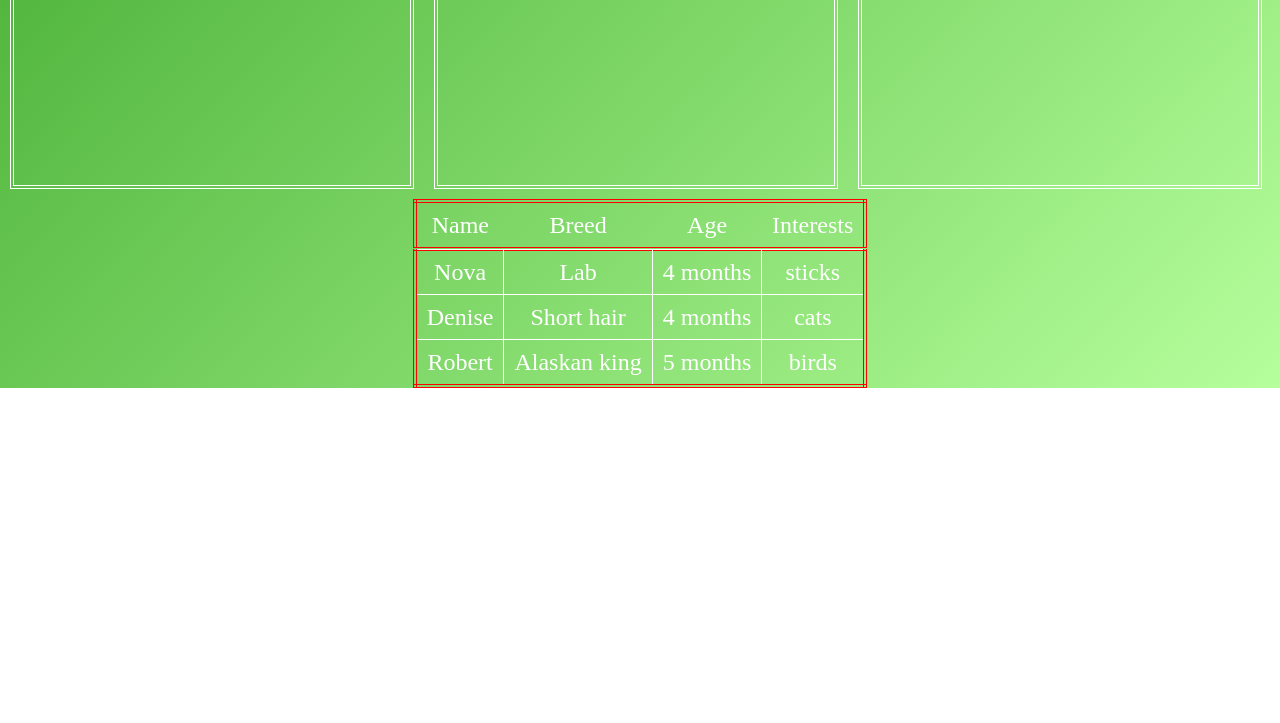
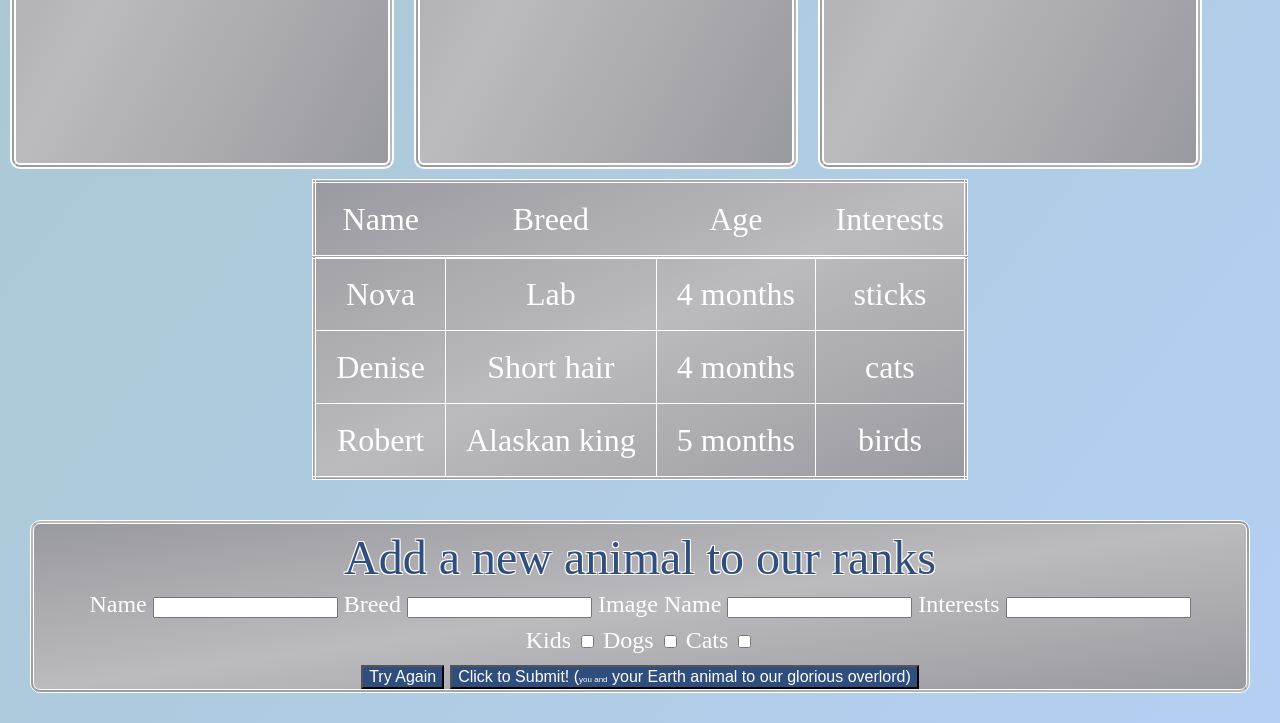
Before and after one commit to TheAgileMCB/pet-adoption, a plain HTML site: page index.html in a window 1280 px wide. Shown: the part 923-1646 px from the top of the page. Before the commit the page ends 1311 px from the top, so only its background shows below. Drawn offline with Linux system fonts and the light colour scheme.

Commit message:
added serious form work

```diff
--- a/css/style.css
+++ b/css/style.css
@@ -1,5 +1,8 @@
+* {
+  box-sizing: border-box;
+}
 body {
-  background: linear-gradient(to bottom right, rgba(29, 144,12,1), rgba(133, 255, 90, .6));
+  background: linear-gradient(to bottom right, rgb(166, 198, 199), rgba(166, 199, 241, 0.849));
   color: #FFFFFF;
   font-size: 1.5em;
   text-align: center;
@@ -8,7 +11,7 @@ body {
 h1, h2 {
   font-size: 5em;
   text-align: center;
-  color: red;
+  color: rgb(47, 78, 126);
   text-shadow:
 		-1px -1px 0 #FFFFFF,
 		1px -1px 0 #FFFFFF,
@@ -33,7 +36,9 @@ article {
   float:left;
   width: 30%;
   height: 700px;
-  border: double 4px white;
+  border: double 6px white;
+  border-radius: 10px;
+  background: linear-gradient(to bottom right, rgb(153, 153, 160), rgb(187, 187, 190), rgb(153, 153, 160));
   margin: 10px;
   padding: 6px;
 }
@@ -47,16 +52,54 @@ li {
 }
 
 table {
-  border: 4px double red;
+  border: 4px double white;
   text-align: center;
-  margin: 0 auto;
+  margin: 40px auto 40px;
+  background: linear-gradient(to bottom right, rgb(153, 153, 160), rgb(187, 187, 190), rgb(153, 153, 160));
+  font-size: 2rem;
+}
 
+th {
+  border-bottom: 4px double white;
+  padding: 20px;
 }
-th {
-  border-bottom: 4px double red;
-  padding: 10px;
-}
+
 td {
   border: 1px solid white;
-  padding: 10px;
+  padding: 20px;
 }
+
+form {
+  background: linear-gradient(to bottom right, rgb(153, 153, 160), rgb(187, 187, 190), rgb(153, 153, 160));
+  font-size: 1.5rem;
+  border: 4px double white;
+  margin: 30px;
+  border-radius: 10px;
+}
+
+legend {
+  font-size: 2em;
+  text-align: center;
+  color: rgb(47, 78, 126);
+  margin-bottom: 10px;
+  text-shadow:
+		-1px -1px 0 #FFFFFF,
+		1px -1px 0 #FFFFFF,
+		-1px 1px 0 #FFFFFF,
+		1px 1px 0 #FFFFFF
+}
+
+form fieldset {
+  display: block;
+  margin: 10px;
+}
+
+button {
+  color: #fff;
+  background-color: rgb(47, 78, 126);
+  font-size: 1rem;
+}
+
+form span {
+  font-size: .5rem;
+}
--- a/index.html
+++ b/index.html
@@ -1,5 +1,6 @@
 <!DOCTYPE html>
 <html lang="en-us">
+
 <head>
   <meta charset="UTF-8">
   <meta name="viewport" content="width=device-width, initial-scale=1.0">
@@ -8,6 +9,7 @@
   <link rel="stylesheet" href="css/style.css">
 
 </head>
+
 <body>
   <header>
     <h1>Interplanetary Humanitarian</h1>
@@ -35,10 +37,38 @@
 
     </table>
 
+    <form id='new-pets'>
+      <fieldset>
+        <legend>Add a new animal to our ranks</legend>
+        <label for="name">Name</label>
+        <input id="name" type="text" required />
+        <label for="breed">Breed</label>
+        <input id="breed" type="text" required />
+        <label for="imageName">Image Name</label>
+        <input id="imageName" type="text" required />
+        <label for="interests">Interests</label>
+        <input id="interests" type="text" required />
+      </fieldset>
+
+      <fieldset>
+        <label>Kids</label>
+        <input id="kids" name="isGoodWithKids" type="checkbox" />
+        <label>Dogs</label>
+        <input id="kids" name="isGoodWithDogs" type="checkbox" />
+        <label>Cats</label>
+        <input id="kids" name="isGoodWithCats" type="checkbox" />
+      </fieldset>
+
+      <button type="reset" value="Reset">Try Again</button>
+
+      <button>Click to Submit! (<span>you and</span> your Earth animal to our glorious overlord)</button>
+    </form>
+
   </main>
   <footer>
 
   </footer>
   <script src="js/app.js"></script>
 </body>
+
 </html>
--- a/js/app.js
+++ b/js/app.js
@@ -26,8 +26,10 @@ function Pet(name, breed, imageName, interests, isGoodWithKids, isGoodWithDogs,
   this.isGoodWithKids = isGoodWithKids;
   this.isGoodWithDogs = isGoodWithDogs;
   this.isGoodWithCats = isGoodWithCats;
+  Pet.allPets.push(this);
 }
 
+Pet.allPets = [];
 // Pet.prototype.functionName = function(parameter1, parameter2, parameter3, etc.)
 // now, any pet created within Pet constructor will be able to call this method
 Pet.prototype.setAge = function() {
@@ -118,52 +120,37 @@ for(let i = 0 ; i < adoptPet.length; i++){
   adoptPet[i].render();
 }
 
-// function randomAge(min, max) {
-//   return Math.floor(Math.random()* (max-min+1)+min);
-// }
 
-// petOne.isFixed = true;
-// petTwo.isFixed = true;
+//take in an event parameter so that we can prevent the default
+function handleFormSubmitted(event){
+  event.preventDefault();
+  console.log(event);
+  var nameInput = document.getElementById('name');
+  var nameValue = nameInput['value'];
+  var breedInput = document.getElementById('breed');
+  var breedValue = breedInput['value'];
+  var imageInput = document.getElementById('imageName');
+  var imageValue = imageInput.value;
+  var interestsInput = document.getElementById('interests');
+  var interestsValue = interestsInput.value;
 
+  var isGoodWithKids = event.target.isGoodWithKids.checked;
+  var isGoodWithDogs = event.target.isGoodWithDogs.checked;
+  var isGoodWithCats = event.target.isGoodWithCats.checked;
 
-// create a DOM element and render it in HTML
+  var newPet = new Pet(nameValue, breedValue, imageValue, interestsValue, isGoodWithKids, isGoodWithDogs, isGoodWithCats);
 
-// create a new element the parent of the child element that we will create to render the pet article in the HTML
+  newPet.setAge();
+  newPet.getInterests();
+  newPet.render();
+}
 
-// var parentElement = document.getElementById('kitten-profiles');
+//Set up the event listener to listen to the submit event
+// 1. which element do we need
+var formElement = document.getElementById('new-pets');
+form.reset();
 
-// // Create article
-// var article = document.createElement('article');
-// console.log(article);
-// parentElement.appendChild(article);
+// 2. which event am I listening for?
 
-// // // Create h2
-// var h2 = document.createElement('h2');
-// h2.textContent = 'Please, adopt me! I\'m' + petOne.name;
-// article.appendChild(h2);
-
-// // // create <p>
-// var petParagraph = document.createElement('p');
-// petParagraph.textContent = 'Cats are adorable, and this cat is ' + petOne.age + ' old';
-// article.appendChild(petParagraph);
-
-// // // create a <ul>
-// var petUl = document.createElement('ul');
-// article.appendChild(petUl);
-
-// for (var i = 0; i <petOne.interests.length; i ++) {
-
-//   // create <li>
-//   var petLi = document.createElement('li');
-
-//   // fill in the list
-//   petLi.textContent = petOne.interests[i];
-//   petUl.appendChild(petLi);
-// }
-// // add an image
-// var petImage = document.createElement('img');
-// petImage.setAttribute('src', 'images/' + petOne.imageName + '.jpg');
-// petImage.setAttribute('alt', 'cute space kitten');
-// article.appendChild(petImage);
-
-// set some values on the images
+// 3. what code should i run when that event happens?
+formElement.addEventListener('submit', handleFormSubmitted);
```
